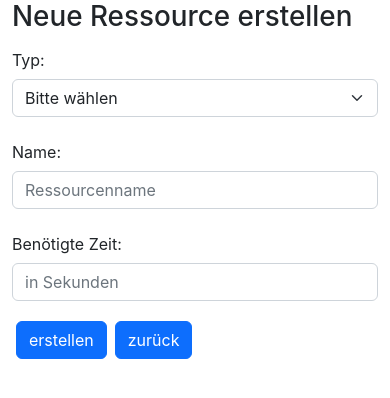
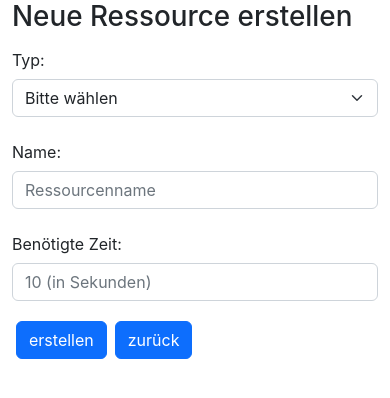
Before and after one commit to nicodewel/prod-sim, a React (Create React App) app in the folder production-frontend/: page /createstation in a window 390 px wide. Shown: the top 398 px of the page. Built offline with nearby package versions, Linux system fonts and the light colour scheme.

Commit message:
Fixed warnings

```diff
--- a/production-frontend/src/components/production/NewRessource.jsx
+++ b/production-frontend/src/components/production/NewRessource.jsx
@@ -1,5 +1,5 @@
-import { useEffect, useState } from "react";
-import { useDispatch, useSelector } from "react-redux";
+import { useState } from "react";
+import { useDispatch } from "react-redux";
 import { NavLink } from "react-router-dom";
 import { createNewRobot, createNewEmployee, createNewStation } from "./ressourceSlice";
 
@@ -8,7 +8,7 @@ const NewRessource = () => {
     const dispatch = useDispatch();
     const [type, setType] = useState();
     const [name, setName] = useState();
-    const [time, setTime] = useState();
+    const [time, setTime] = useState(10);
 
     const checkTypeAndSave = (t) => {
         var regexName = /^[a-zA-Z0-9]{3,}$/g;
@@ -16,7 +16,9 @@ const NewRessource = () => {
         if (!name.match(regexName)) {
             alert("Name mus mindestens 3 Zeichen lang sein und darf keine Sonderzeichen enthalten.")
             return;
-        } else if (!time.match(regexTime)) {
+        }
+        console.log("TIME: ", time.toString())
+        if (!time.toString().match(regexTime)) {
             alert("Ein Arbeitsschritt darf maximal 999999 Sekunden dauern und darf keine Buchstaben oder Sonderzeichen enthalten.")
             return;
         }
@@ -29,6 +31,8 @@ const NewRessource = () => {
                 break;
             case "Mitarbeiter":
                 dispatch(createNewEmployee({ name: name }));
+                break;
+            default:
                 break;
         }
     }
@@ -54,12 +58,15 @@ const NewRessource = () => {
                         <input type="email" className="form-control" id="colFormLabel" placeholder="Ressourcenname" onChange={(e) => { setName(e.target.value) }} />
                     </div>
                 </div>
-                {type != "Mitarbeiter" ? <div className="row mb-3">
-                    <label htmlFor="colFormLabel" className="col-sm-2 col-form-label">Benötigte Zeit:</label>
-                    <div className="col-sm-10">
-                        <input type="email" className="form-control" id="colFormLabel" placeholder="in Sekunden" onChange={(e) => { setTime(e.target.value) }} />
-                    </div>
-                </div> : <div></div>}
+
+                {
+                    // eslint-disable-next-line
+                    type != "Mitarbeiter" ? <div className="row mb-3">
+                        <label htmlFor="colFormLabel" className="col-sm-2 col-form-label">Benötigte Zeit:</label>
+                        <div className="col-sm-10">
+                            <input type="email" className="form-control" id="colFormLabel" placeholder={`${time} (in Sekunden)`} onChange={(e) => { setTime(e.target.value) }} />
+                        </div>
+                    </div> : <div></div>}
 
             </form >
             <button className="btn btn-primary m-1" onClick={() => checkTypeAndSave(type)}>erstellen</button>
--- a/production-frontend/src/components/production/ProductionStep.jsx
+++ b/production-frontend/src/components/production/ProductionStep.jsx
@@ -1,4 +1,4 @@
-import { useEffect, useRef, useState } from "react";
+import { useRef, useState } from "react";
 import { useDispatch } from "react-redux";
 import { setEmployeeBusy } from "./ressourceSlice";
 
@@ -20,25 +20,30 @@ const ProductionStep = ({ order, componentList, setComponentList, robots, statio
         let comp;
         switch (type) {
             case "robot":
+                /* eslint-disable-next-line */
                 comp = robots.find(e => e.id == id);
                 break;
+            /* eslint-disable-next-line */
             case "station": comp = stations.find(e => e.id == id);
                 break;
             case "employee":
+                /* eslint-disable-next-line */
                 if (!employees.find(emp => emp.id == stationEmp)) {
                     alert("kein Mitarbeiter ausgewählt!")
                 } else {
+                    /* eslint-disable-next-line */
                     let choosenEmp = employees.find(emp => emp.id == stationEmp)
                     choosenEmp = { ...choosenEmp, onDuty: true }
                     console.log("CHOOSEN: ", choosenEmp)
                     comp = { ...componentList[order - 1], employees: [...componentList[order - 1].employees, choosenEmp] };
                     setBusyEmp([...busyEmp, choosenEmp]);
                     dispatch(setEmployeeBusy(choosenEmp))
+                    /* eslint-disable-next-line */
                     ref.current.employees = ref.current.employees.filter(e => e.id != choosenEmp.id);
                     document.getElementById("employee-selection").value = "Mitarbeiter zuordnen";
-                    break;
                 }
-            case "empty":
+                break;
+            default:
                 comp = null;
                 break;
         }
--- a/production-frontend/src/components/production/ressourceSlice.jsx
+++ b/production-frontend/src/components/production/ressourceSlice.jsx
@@ -24,7 +24,7 @@ export const createNewRobot = createAsyncThunk(
     async (robot) => {
         const response = await api.productionLineComponents.save1(robot);
         const json = await response.json()
-        return response;
+        return json;
     }
 )
 
@@ -41,7 +41,8 @@ export const createNewStation = createAsyncThunk(
     "stations/build",
     async (station) => {
         const response = await api.productionLineComponents.save1(station);
-        return response;
+        const json = await response.json();
+        return json;
     }
 )
 
@@ -58,7 +59,8 @@ export const createNewEmployee = createAsyncThunk(
     "employees/build",
     async (employee) => {
         const response = await api.employees.save2(employee);
-        return response;
+        const json = await response.json();
+        return json;
     }
 )
 
```
Also changed, not shown: production-frontend/src/components/production/ProductionLine.jsx (+6 -2 lines).
